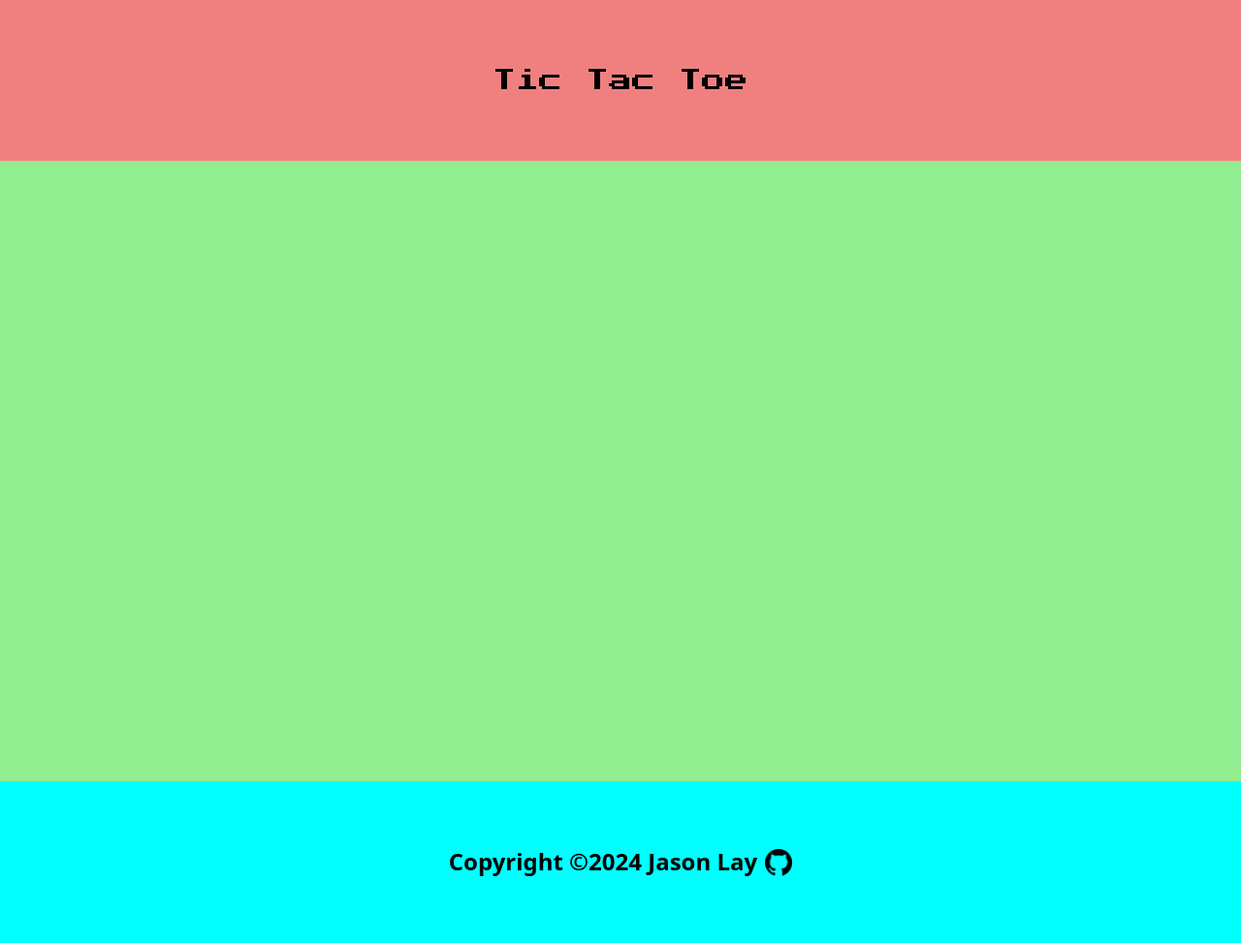
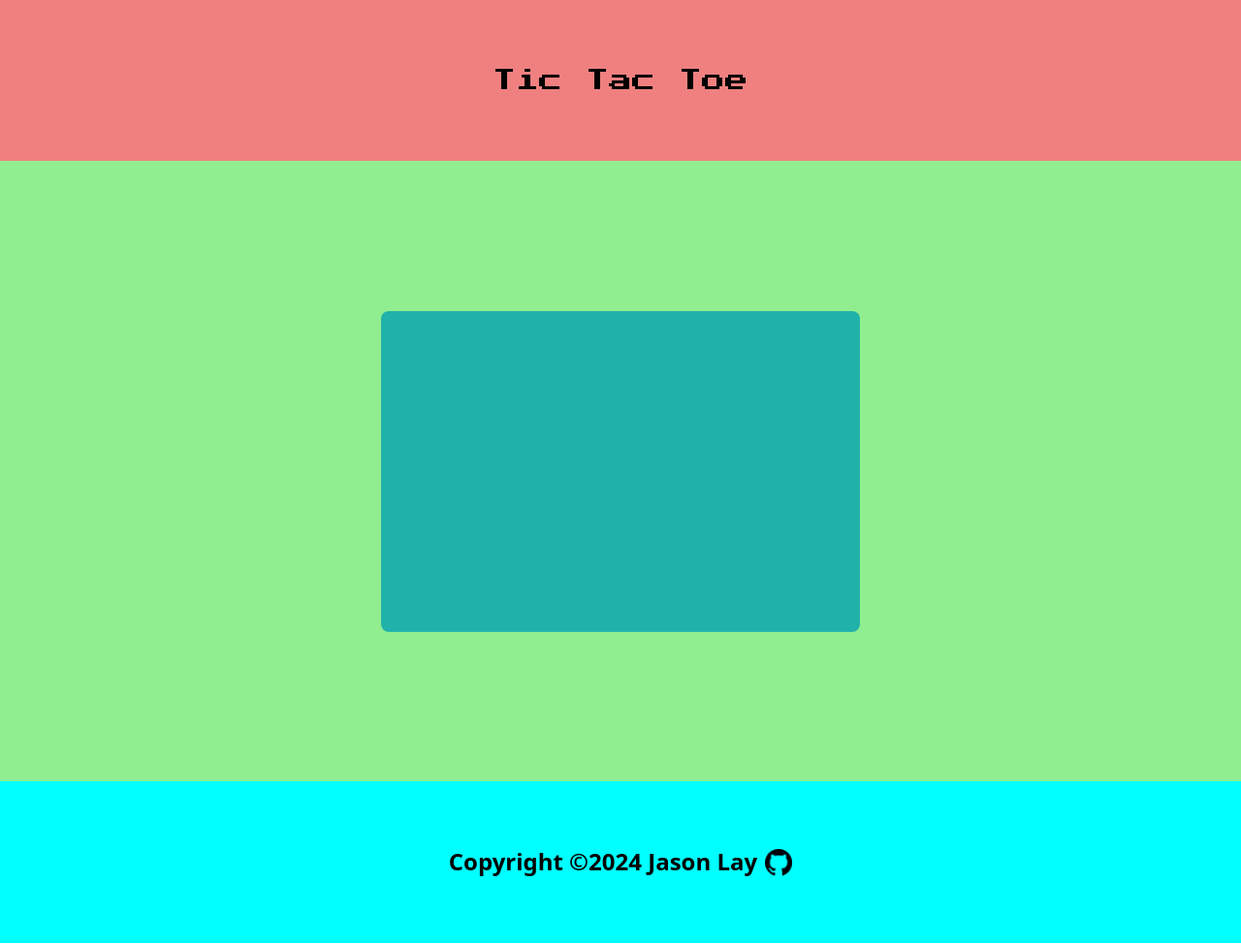
Before and after one commit to Beast-Code9999/Tic-Tac-Toe-2.0, a website: page index.html in a window 1280 px wide. Shown: the whole page at 97% size. Drawn offline with Linux system fonts and the light colour scheme.

Commit message:
add _container.scss partial file in components directory add div element as .container in .main update .section_header etc to .container_header etc add css to .container

```diff
--- a/index.html
+++ b/index.html
@@ -12,23 +12,21 @@
         Tic Tac Toe
     </header>
     <main class="main">
-        <section class="section section__header">
+        <div class="container">
+            <section class="section container__header">
+            </section>
+            <section class="section container__main">
+                <div>
+                </div>
+                <div>
+                </div>
+                <div>
+                </div>
+            </section>
+            <section class="section container__footer">
 
-        </section>
-        <section class="section section__main">
-            <div>
-
-            </div>
-            <div>
-
-            </div>
-            <div>
-
-            </div>
-        </section>
-        <section class="section section__footer">
-
-        </section>
+            </section>
+        </div>
     </main>
     <footer class="footer" id="footer">
         Copyright © <span class="footer__year"></span>
--- /dev/null
+++ b/sass/components/_container.scss
@@ -0,0 +1,8 @@
+.container {
+    width: 61.8rem;
+    height: 41.3rem;
+    padding: 1.6rem;
+
+    border-radius: 1rem;
+    background-color: lightseagreen;
+}
--- a/sass/main.scss
+++ b/sass/main.scss
@@ -10,6 +10,7 @@
 @import "base/utilities";
 
 // components partial files
+@import "components/container";
 
 // layour partial files
 @import "layout/footer";
```
Also changed, not shown: style.css.
